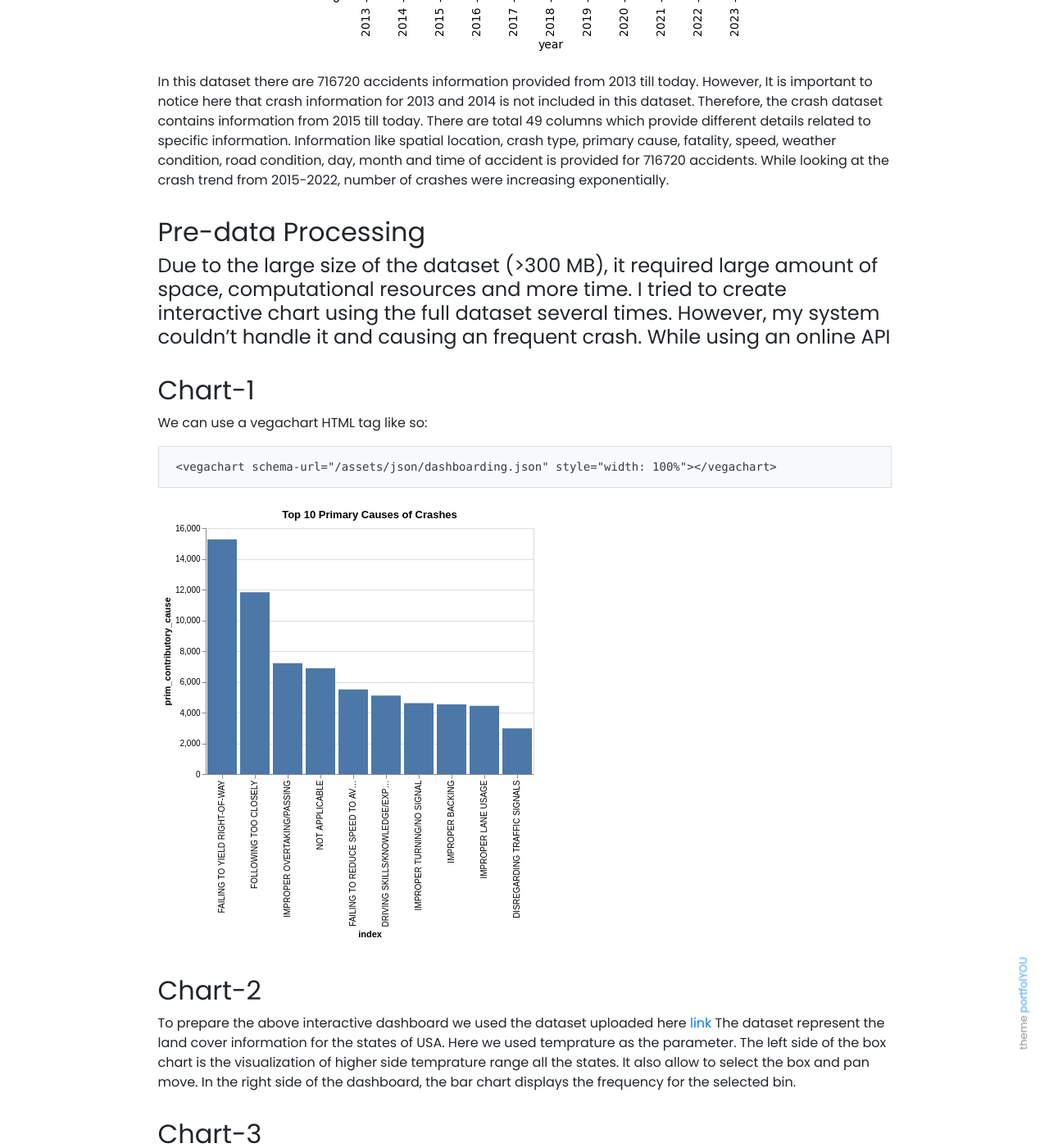
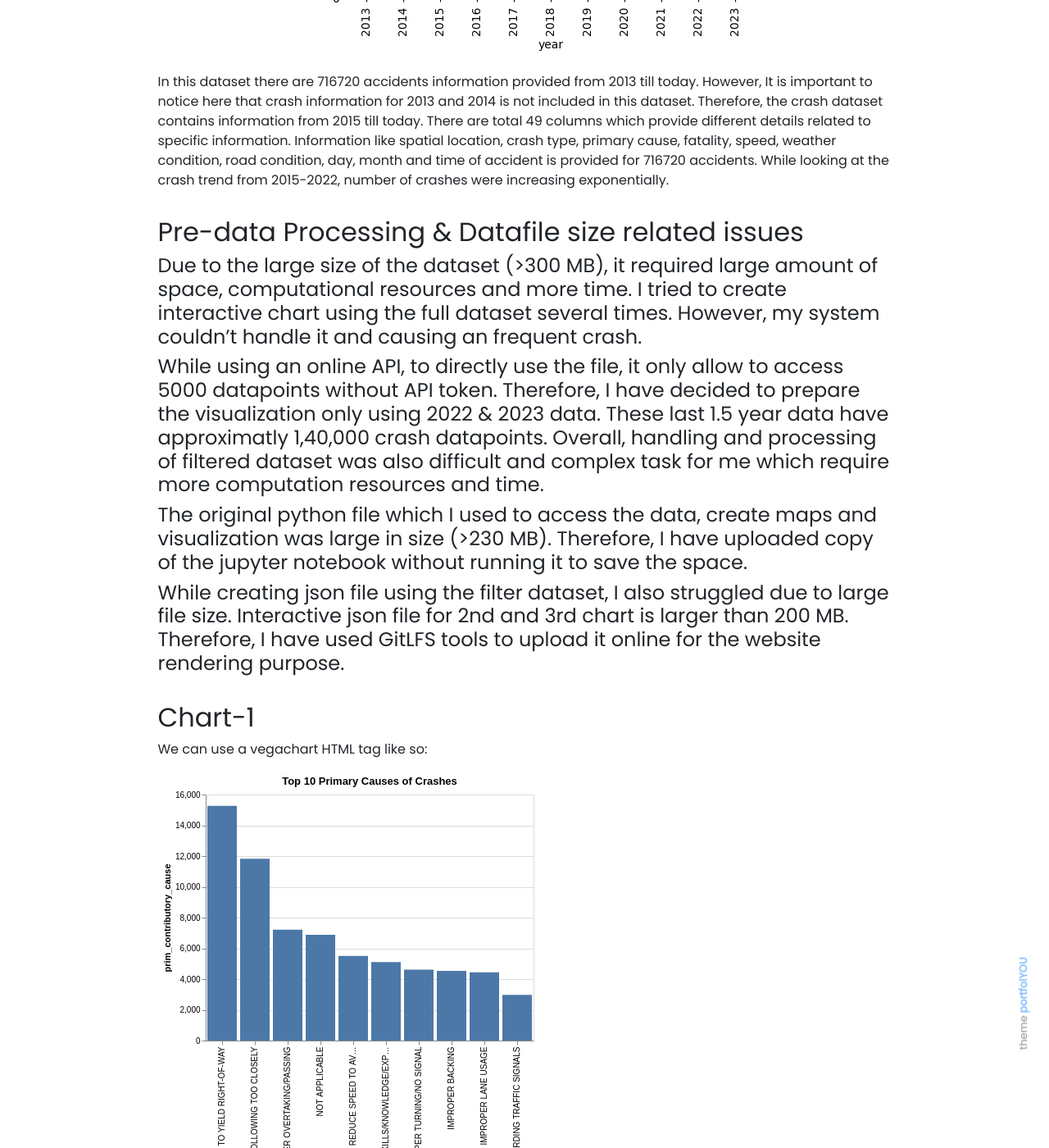
Before and after one commit to pmshah5/pmshah5.github.io, a Jekyll site: the page built from _projects/1_Vega_lite_project.md, in a window 1280 px wide and 1400 px high, scrolled down 1127 px. Shown: the whole window at 82% size. Built offline with Jekyll 4.4.1, drawn with Linux system fonts in a browser that asks for light colours; nearby versions of some CDN libraries.

Commit message:
Update 1_Vega_lite_project.md

````diff
--- a/_projects/1_Vega_lite_project.md
+++ b/_projects/1_Vega_lite_project.md
@@ -38,16 +38,19 @@
 In this dataset there are 716720 accidents information provided from 2013 till today. However, It is important to notice here that crash information for 2013 and 2014 is not included in this dataset. Therefore, the crash dataset contains information from 2015 till today. There are total 49 columns which provide different details related to specific information. Information like spatial location, crash type, primary cause, fatality, speed, weather condition, road condition, day, month and time of accident is provided for 716720 accidents.
 While looking at the crash trend from 2015-2022, number of crashes were increasing exponentially.
 
-## Pre-data Processing
+## Pre-data Processing & Datafile size related issues
 
-#### Due to the large size of the dataset (>300 MB), it required large amount of space, computational resources and more time. I tried to create interactive chart using the full dataset several times. However, my system couldn't handle it and causing an frequent crash. While using an online API
+#### Due to the large size of the dataset (>300 MB), it required large amount of space, computational resources and more time. I tried to create interactive chart using the full dataset several times. However, my system couldn't handle it and causing an frequent crash.
+
+#### While using an online API, to directly use the file, it only allow to access 5000 datapoints without API token. Therefore, I have decided to prepare the visualization only using 2022 & 2023 data. These last 1.5 year data have approximatly 1,40,000 crash datapoints. Overall, handling and processing of filtered dataset was also difficult and complex task for me which require more computation resources and time.
+
+#### The original python file which I used to access the data, create maps and visualization was large in size (>230 MB). Therefore, I have uploaded copy of the jupyter notebook without running it to save the space.
+
+#### While creating json file using the filter dataset, I also struggled due to large file size. Interactive json file for 2nd and 3rd chart is larger than 200 MB. Therefore, I have used GitLFS tools to upload it online for the website rendering purpose.
 
 ## Chart-1
 We can use a vegachart HTML tag like so:
 
-```
-<vegachart schema-url="{{ site.baseurl }}/assets/json/dashboarding.json" style="width: 100%"></vegachart>
-```
 
 <vegachart schema-url="{{ site.baseurl }}/assets/json/fp_1.json" style="width: 100%"></vegachart>
 
````
